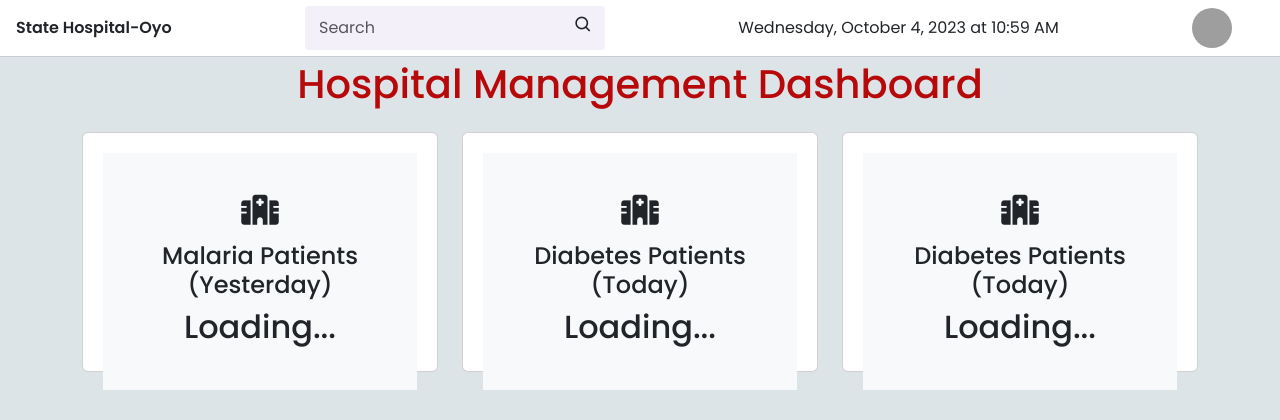
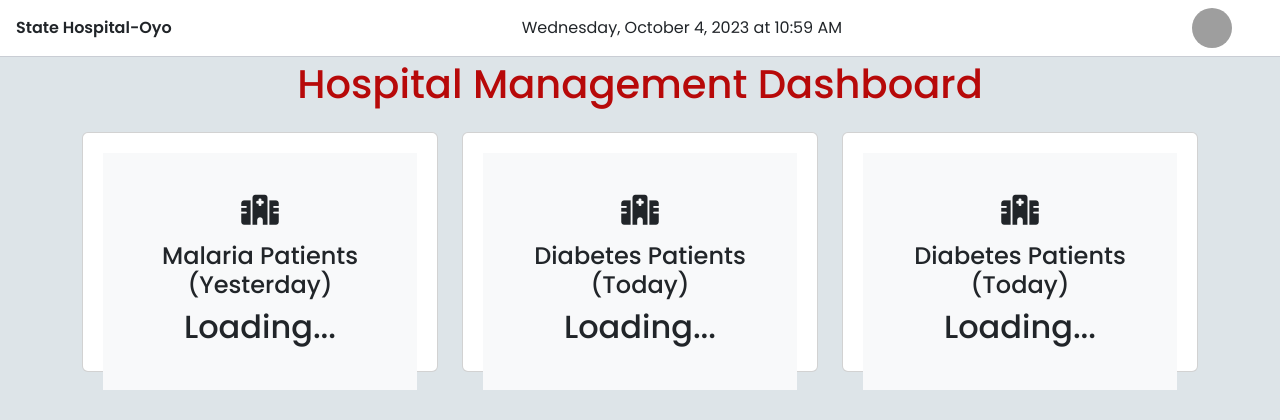
Before and after one commit to webapp-master/my-1st-web-app-project, a Django app: page /dashboard/ in a window 1280 px wide; the page is wider, and only the part inside the window is pictured. Shown: the top 420 px of that part. Run offline with Django 4.2, Linux system fonts and the light colour scheme; grey boxes are pictures that could not be loaded.

Commit message:
where I stopped on Tuesday

```diff
--- a/website/templates/dashboard.html
+++ b/website/templates/dashboard.html
@@ -69,17 +69,16 @@
 
     <!--========== HEADER ==========-->
     <header class="header">
+
         <img src="{% static 'images/MPP.jpg' %}" alt="" class="header__img" />
+
         <a href="#" class="header__logo header-logo-custom">State Hospital-Oyo</a>
-        <div class="header__search">
-            <input type="search" placeholder="Search" class="header__input" />
-            <i class="bx bx-search header__icon"></i>
+
+        <!-- Display current time and date here -->
+        <div class="header__time-date" id="current-time-date">
+
         </div>
-        <div class="header__toggle">
-            <i class="bx bx-menu" id="header-toggle"></i>
-        </div>
-        <!-- Display current time and date here -->
-        <div class="header__time-date" id="current-time-date"></div>
+
     </header>
 
 
```
